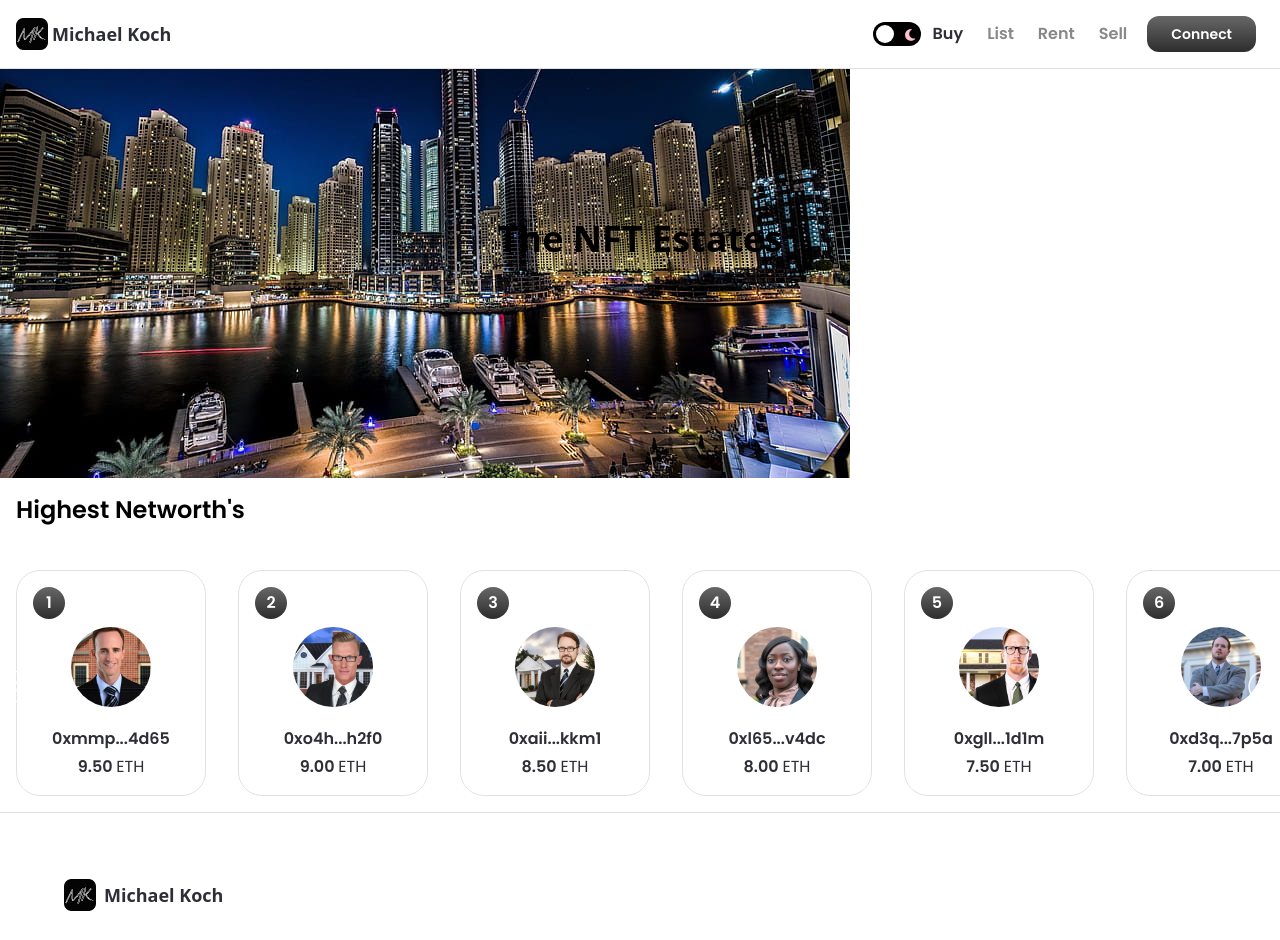
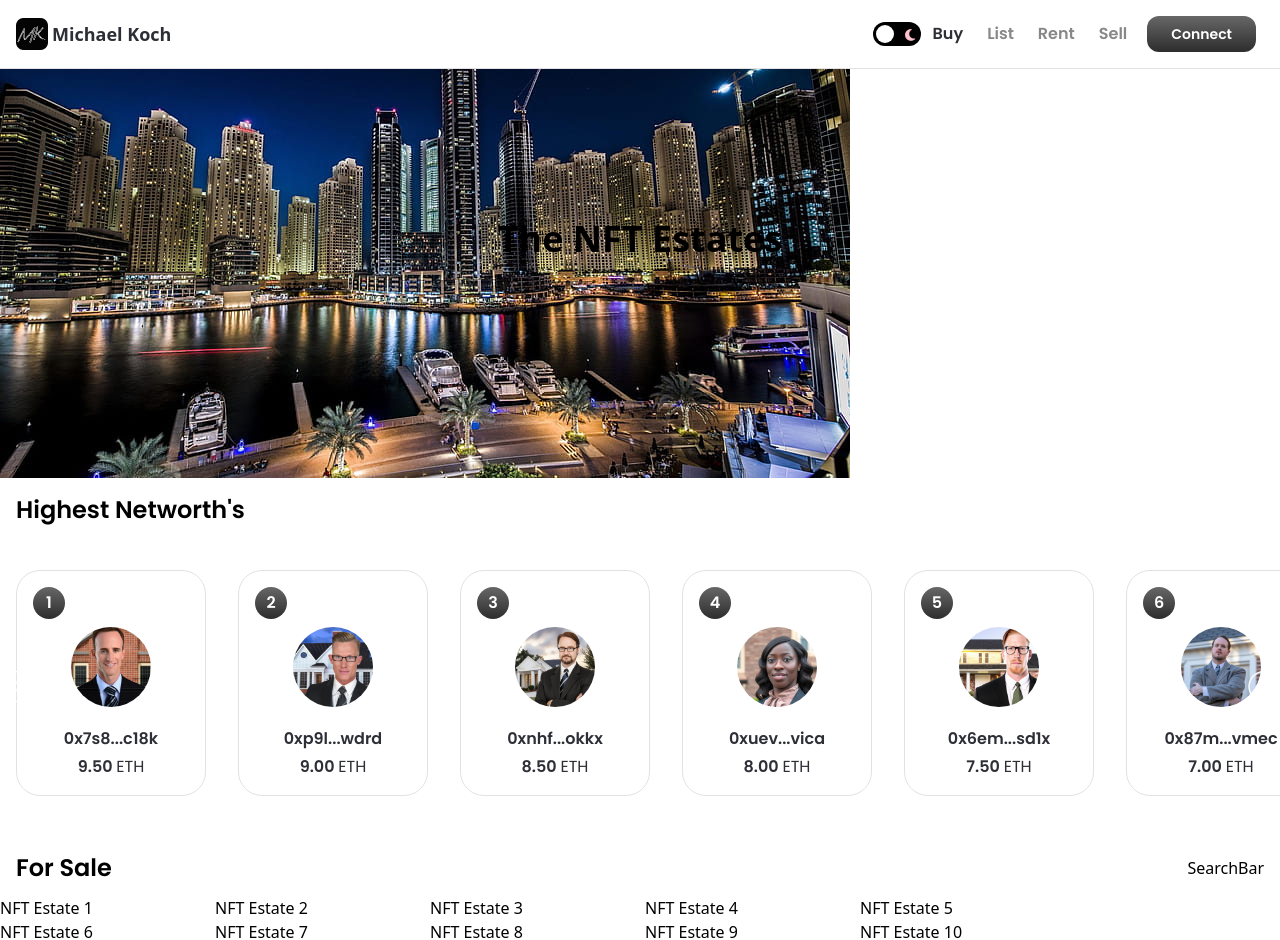
Before and after one commit to mikekochh/NFT_Marketplace, a Next.js app: page / in a window 1280 px wide. Shown: the top 940 px of the page. Built offline with nearby package versions, Linux system fonts and the light colour scheme.

Commit message:
updating real estate cards

```diff
--- /dev/null
+++ b/components/RealEstateCard.jsx
@@ -0,0 +1,15 @@
+import React from 'react';
+import Image from 'next/image';
+import Link from 'next/link';
+
+import images from '../assets';
+
+const RealEstateCard = ({ realEstate }) => (
+  <Link href={{ pathname: '/real-estate-details', query: { realEstate } }}>
+    <div className="flex-2 min-w-215 max-w-max xs:max-w-none sm:w-full sm:min-w-155 minmd:min-w-256 minlg:min-w-327 dark:bg-nft-black-3 bg-white rounded-2xl">
+      {realEstate.name}
+    </div>
+  </Link>
+);
+
+export default RealEstateCard;
--- a/components/index.js
+++ b/components/index.js
@@ -3,5 +3,6 @@ import Footer from './Footer';
 import Button from './Button';
 import Banner from './Banner';
 import OwnerCard from './OwnerCard';
+import RealEstateCard from './RealEstateCard';
 
-export { Navbar, Footer, Button, Banner, OwnerCard };
+export { Navbar, Footer, Button, Banner, OwnerCard, RealEstateCard };
--- a/package.json
+++ b/package.json
@@ -4,7 +4,11 @@
   "private": true,
   "scripts": {
     "git": "git add . && git commit -m",
-    "postgit": "git push --all"
+    "postgit": "git push --all",
+    "dev": "next dev",
+    "build": "next build",
+    "start": "next start",
+    "lint": "next lint"
   },
   "dependencies": {
     "@nomiclabs/hardhat-ethers": "2.0.5",
--- a/pages/index.js
+++ b/pages/index.js
@@ -2,7 +2,7 @@ import { useState, useEffect, useRef } from 'react';
 import Image from 'next/image';
 import { useTheme } from 'next-themes';
 
-import { Banner, OwnerCard } from '../components';
+import { Banner, OwnerCard, RealEstateCard } from '../components';
 import images from '../assets';
 import { makeId } from '../utils/makeId';
 
@@ -76,6 +76,29 @@ const Home = () => {
             <div />
           </div>
         </div>
+
+        <div className="mt-10">
+          <div className="flexBetween mx-4 xs:mx-0 minlg:mx-8 sm:flex-col sm:items-start">
+            <h1 className="font-poppins dark:text-white text-nft-black text-2xl minlg:text-4xl font-semibold sm:mb-4 flex-1">For Sale</h1>
+            <div>SearchBar</div>
+          </div>
+          <div className="mt-3 w-full flex flex-wrap justify-start md:justify-center">
+            {[1, 2, 3, 4, 5, 6, 7, 8, 9, 10].map((i) => (
+
+              <RealEstateCard
+                key={`realEstate-${i}`}
+                realEstate={{
+                  i,
+                  name: `NFT Estate ${i}`,
+                  seller: `0x${makeId(3)}...${makeId(4)}`,
+                  owner: `0x${makeId(3)}...${makeId(4)}`,
+                  description: 'Sample Description NFT Estate',
+                }}
+              />
+            ))}
+          </div>
+        </div>
+
       </div>
     </div>
 
```
Also changed, not shown: pages/real-estate-details.js (renamed from pages/nft-details.js).
